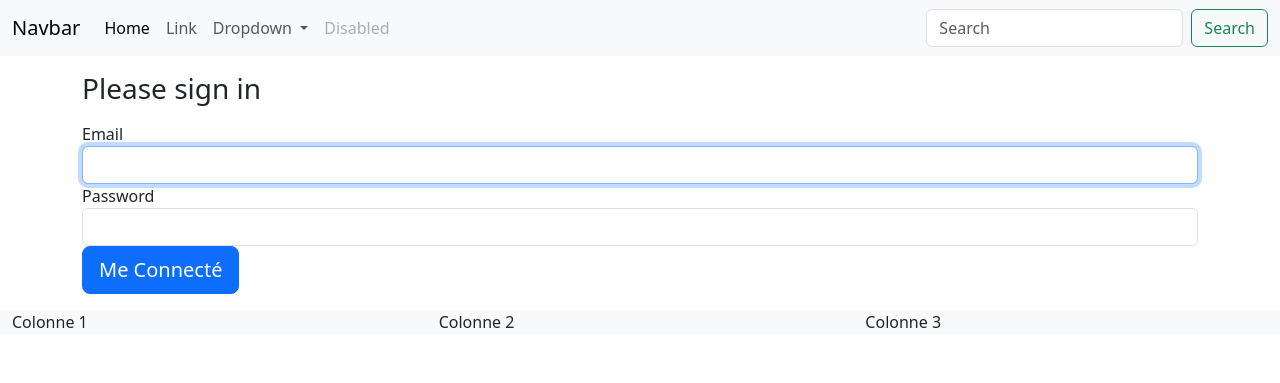
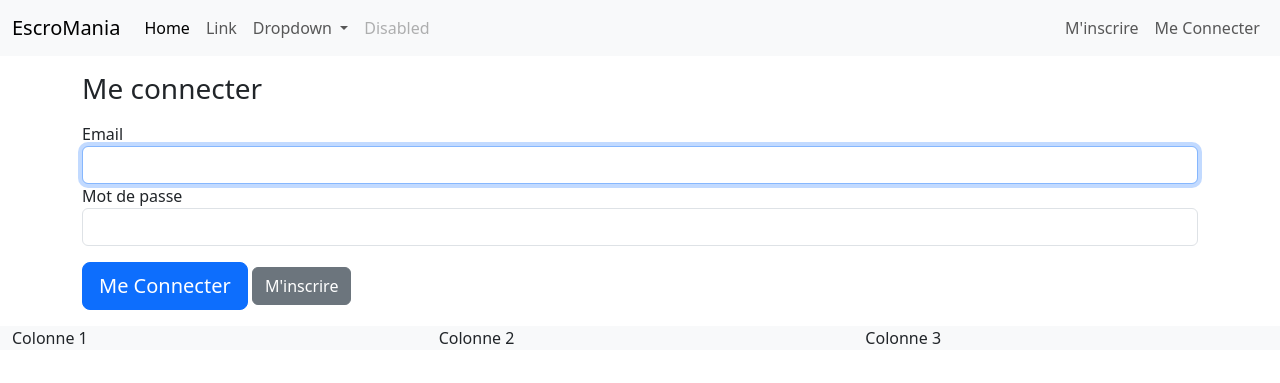
Before and after one commit to florian-femery/Fil-Rouge_CDA, a Symfony app: template EscroMania/templates/security/login.html.twig in a window 1280 px wide. Shown: the top 383 px of the page. Run offline with Twig, Linux system fonts and the light colour scheme; the template is opened without the code that fills it, so the values that code supplies are empty; some libraries are stand-ins or nearby versions.

Commit message:
Inscription+Connextion

```diff
--- a/EscroMania/src/Controller/MainController.php
+++ b/EscroMania/src/Controller/MainController.php
@@ -8,7 +8,7 @@ use Symfony\Component\Routing\Annotation\Route;
 
 class MainController extends AbstractController
 {
-    #[Route('/', name: 'app_main')]
+    #[Route('/', name: 'main')]
     public function index(): Response
     {
         return $this->render('main/index.html.twig', []);
--- a/EscroMania/src/Controller/SecurityController.php
+++ b/EscroMania/src/Controller/SecurityController.php
@@ -27,7 +27,7 @@ class SecurityController extends AbstractController
         ]);
     }
 
-    #[Route(path: '/logout', name: 'app_logout')]
+    #[Route(path: '/deconnection', name: 'app_logout')]
     public function logout(): void
     {
         throw new \LogicException('This method can be blank - it will be intercepted by the logout key on your firewall.');
--- a/EscroMania/src/Entity/Users.php
+++ b/EscroMania/src/Entity/Users.php
@@ -58,6 +58,7 @@ class Users implements UserInterface, PasswordAuthenticatedUserInterface
     public function __construct()
     {
         $this->orders = new ArrayCollection();
+        $this->created_at = new \DateTimeImmutable();
     }
 
     public function getId(): ?int
--- a/EscroMania/templates/_partials/_nav.html.twig
+++ b/EscroMania/templates/_partials/_nav.html.twig
@@ -1,6 +1,6 @@
 <nav class="navbar navbar-expand-lg navbar-light bg-light">
     <div class="container-fluid">
-      <a class="navbar-brand" href="#">Navbar</a>
+      <a class="navbar-brand" href="#">EscroMania</a>
       <button class="navbar-toggler" type="button" data-bs-toggle="collapse" data-bs-target="#navbarSupportedContent" aria-controls="navbarSupportedContent" aria-expanded="false" aria-label="Toggle navigation">
         <span class="navbar-toggler-icon"></span>
       </button>
@@ -27,10 +27,26 @@
             <a class="nav-link disabled" href="#" tabindex="-1" aria-disabled="true">Disabled</a>
           </li>
         </ul>
-        <form class="d-flex">
-          <input class="form-control me-2" type="search" placeholder="Search" aria-label="Search">
-          <button class="btn btn-outline-success" type="submit">Search</button>
-        </form>
+        <ul class="navbar-nav ms-auto mb-2 mb-lg-0">
+          {% if app.user %}
+            <li class="nav-item">
+              <a class="nav-link" href="#">Mon compte</a>
+            </li>
+
+            <li class="nav-item">
+              <a class="nav-link" href="{{ path('app_logout') }}">Me déconnecter</a>
+            </li>
+
+            {% else %}
+              <li class="nav-item">
+                <a class="nav-link" href="{{ path('app_register') }}">M'inscrire</a>
+              </li>
+
+              <li class="nav-item">
+                <a class="nav-link" href="{{ path('app_login') }}">Me Connecter</a>
+              </li>
+          {% endif %}
+        </ul>
       </div>
     </div>
   </nav>
--- a/EscroMania/templates/security/login.html.twig
+++ b/EscroMania/templates/security/login.html.twig
@@ -11,23 +11,23 @@
             {% endif %}
 
             {% if app.user %}
-                <div class="mb-3">
-                    Vous êtes connecté(e) comme {{ app.user.userIdentifier }},
+                <div class="mb-3">Password
+                    Vous êtes connectée comme {{ app.user.userIdentifier }},
                     <a href="{{ path('app_logout') }}">Me déconnecter</a>
                 </div>
             {% endif %}
 
-            <h1 class="h3 mb-3 font-weight-normal">Please sign in</h1>
+            <h1 class="h3 mb-3 font-weight-normal">Me connecter</h1>
             <label for="inputEmail">Email</label>
             <input type="email" value="{{ last_username }}" name="email" id="inputEmail" class="form-control" autocomplete="email" required autofocus>
-            <label for="inputPassword">Password</label>
+            <label for="inputPassword">Mot de passe</label>
             <input type="password" name="password" id="inputPassword" class="form-control" autocomplete="current-password" required>
 
             <input type="hidden" name="_csrf_token"value="{{ csrf_token('authenticate') }}">
 
-            <button class="btn btn-lg btn-primary" type="submit">Me Connecté</button>
+            <button class="btn btn-lg btn-primary mt-3" type="submit">Me Connecter</button>
+            <a href="{{ path('app_register') }}" class="btn btn-secondary mt-3">M'inscrire</a>
         </form>
-
     </div>
 </section>
 {% endblock %}
```
Also changed, not shown: EscroMania/composer.json (+30 -30 lines), EscroMania/src/Form/RegistrationFormType.php (+38 -6 lines), EscroMania/templates/registration/register.html.twig (+8 -4 lines), 1 other file.
